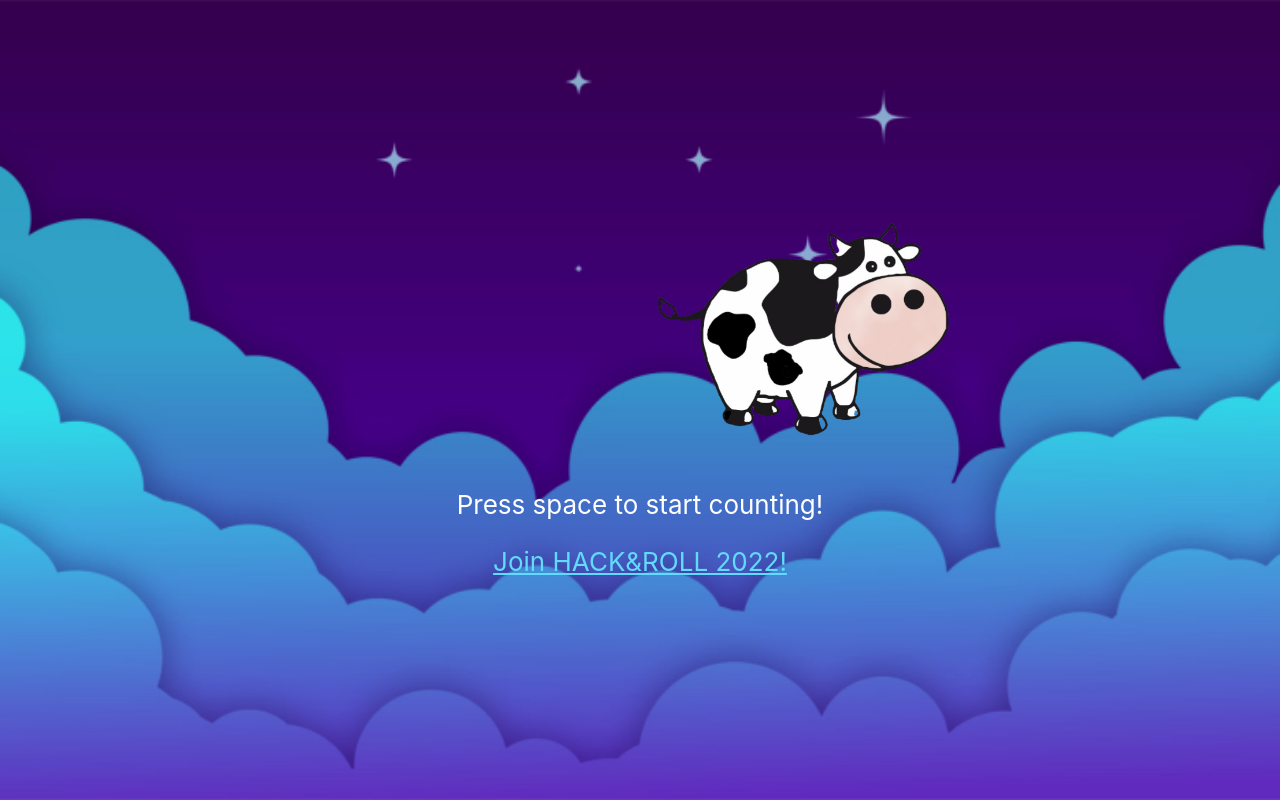
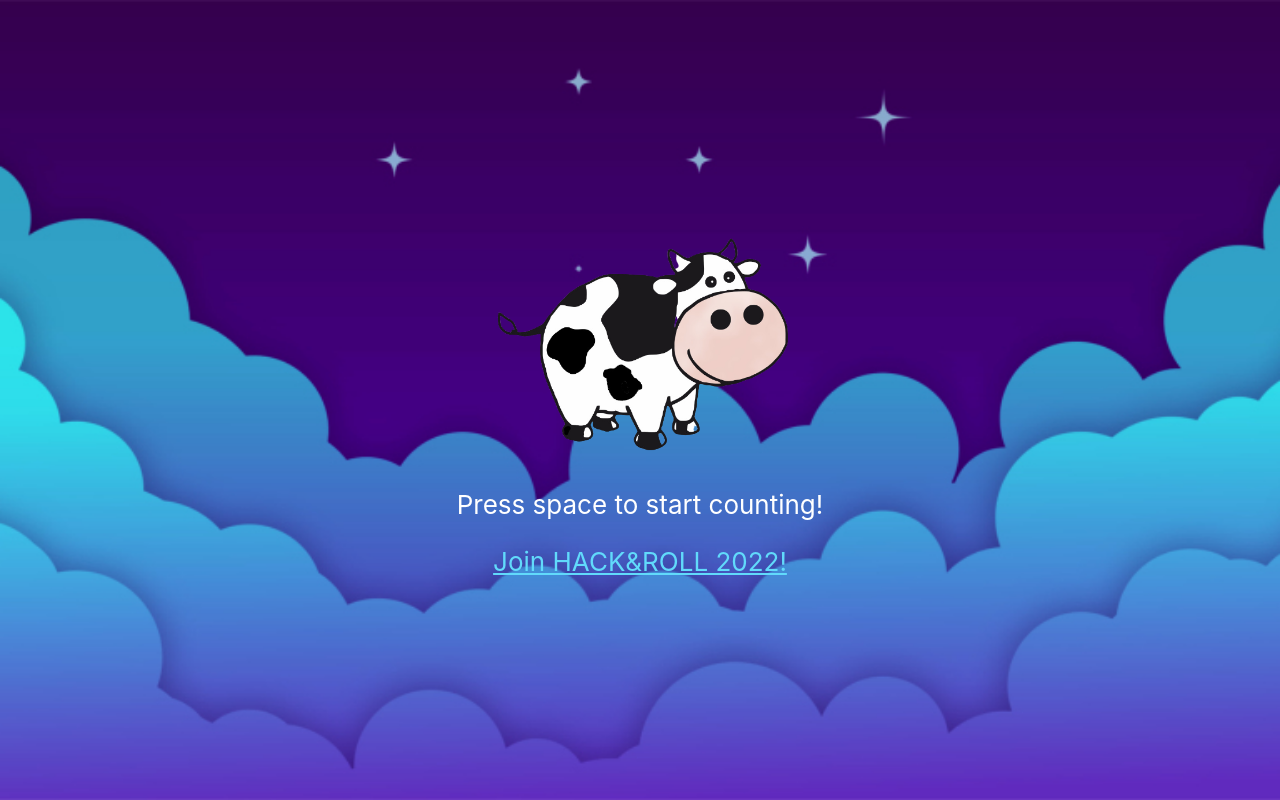
Before and after one commit to kangyeelim/hacknroll-2022, a React (Create React App) app: page / in a window 1280 px wide. Built offline with nearby package versions, Linux system fonts and the light colour scheme.

Commit message:
changed css for single jump.

```diff
--- a/src/App.css
+++ b/src/App.css
@@ -34,17 +34,3 @@
   75%  {transform: translate(25%,-40%);}
   100% {transform: translate(50%,0);}
 }
-
-.jump {
-  height: 30vmin;
-  transform-origin: 50% 50%;
-  animation: jump .5s linear alternate infinite;
-}
-
-@keyframes jump {
-  0%   {transform: translate(-50%,0);}
-  25%  {transform: translate(-25%,-40%);}
-  50%  {transform: translate(0,-50%);}
-  75%  {transform: translate(25%,-40%);}
-  100% {transform: translate(50%,0);}
-}
```
